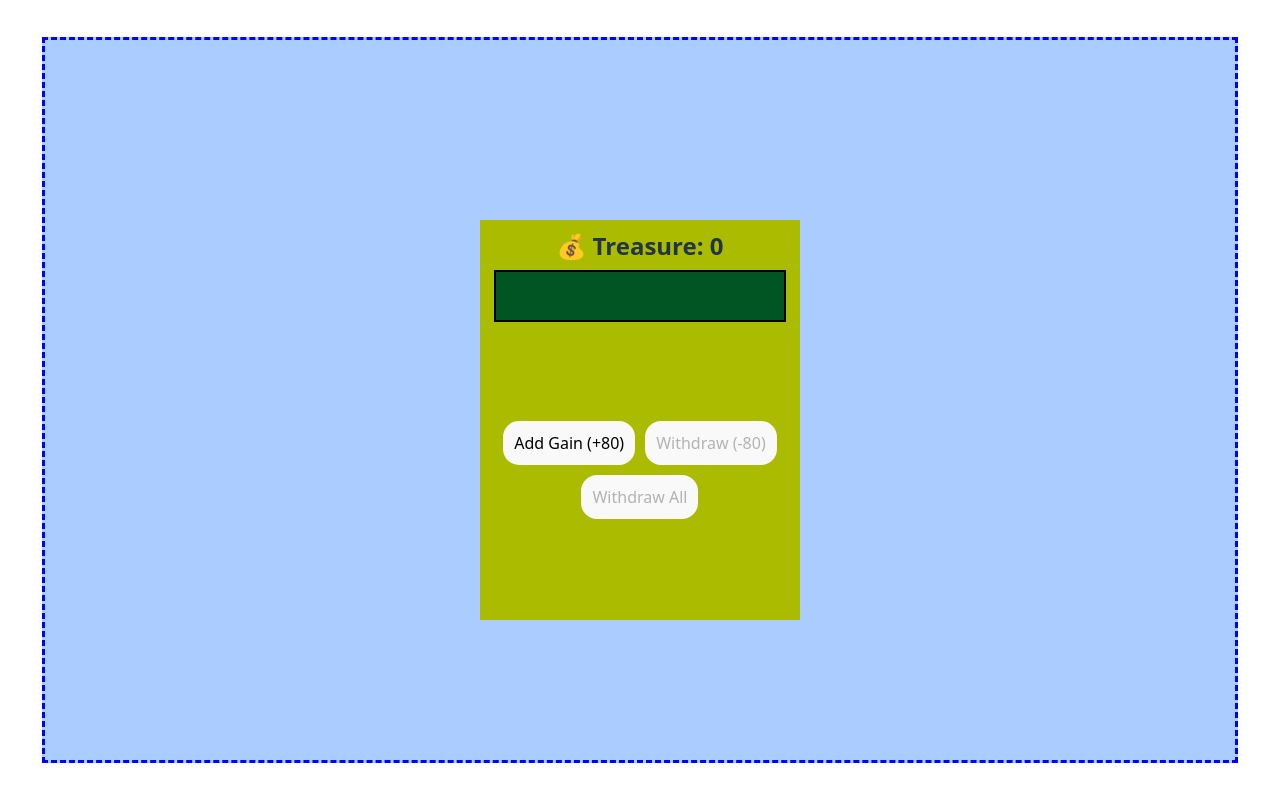
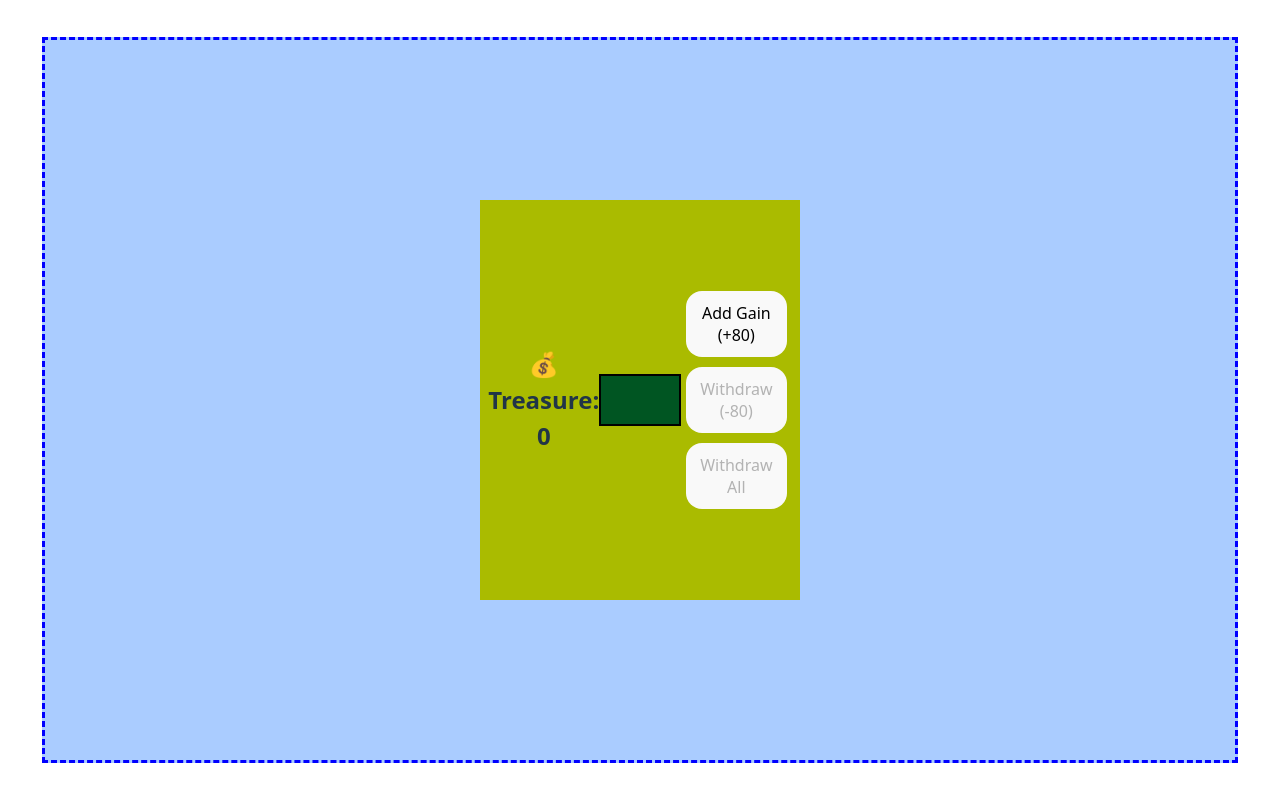
Before and after one commit to royalpriniel/wealth_meter, a React (Vite) app: page / in a window 1280 px wide. Built offline with nearby package versions, Linux system fonts and the light colour scheme.

Commit message:
Update wealthMeter.jsx

```diff
--- a/src/wealthMeter.jsx
+++ b/src/wealthMeter.jsx
@@ -9,11 +9,9 @@ const CONTAINER_STYLE = {
   margin: "auto",
   backgroundColor: "#ab0",
   position: "relative",
-  top: "20px",
   padding: "0.7%",
   boxSizing: "border-box",
   display: "flex",
-  flexDirection: "column",
   alignItems: 'center',
   justifyContent: 'center'
 };
@@ -21,6 +19,7 @@ const CONTAINER_STYLE = {
 const INNER_STYLE = {
   display: "flex",
   alignItems: "center",
+  justifyContent: "center",
   width: "95%",
   margin: "2% auto",
   border: "2px solid black",
```
